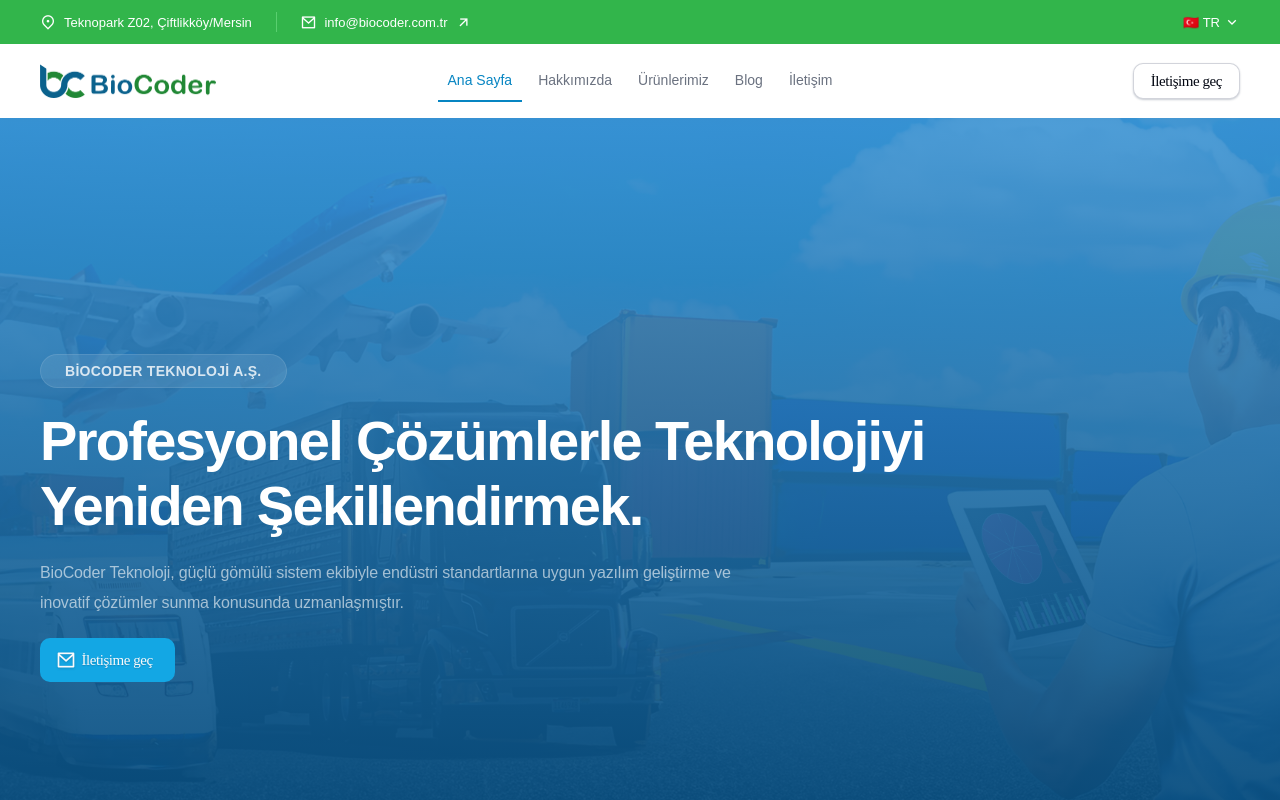
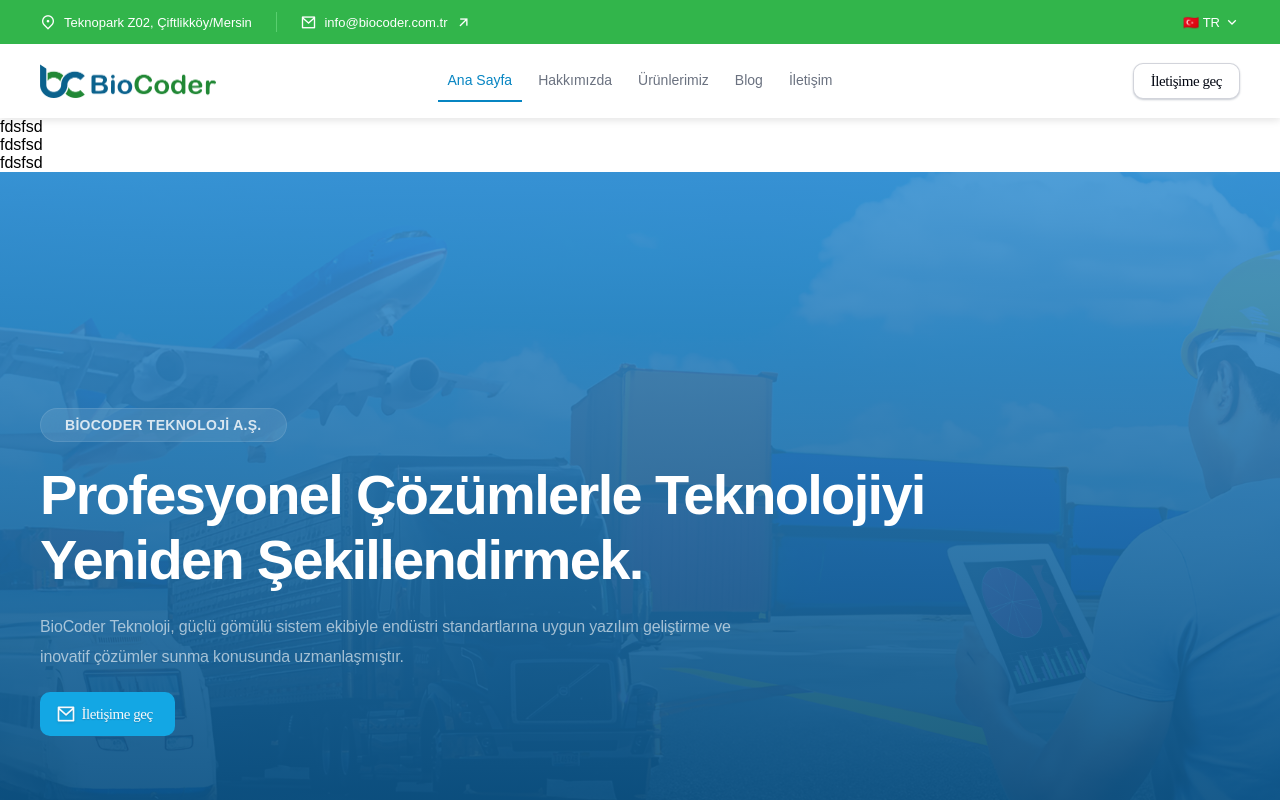
Before and after one commit to ayhangad/Biocoder-Website, a React (Vite) app: page / in a window 1280 px wide. Shown: the top 800 px of the page. Built offline with nearby package versions, Linux system fonts and the light colour scheme; a web font is replaced by a local one.

Commit message:
feat: carousel

```diff
--- a/package.json
+++ b/package.json
@@ -15,7 +15,9 @@
     "react-dom": "^18.2.0",
     "react-helmet": "^6.1.0",
     "react-router-dom": "^6.22.3",
-    "styled-components": "^6.1.8"
+    "react-slick": "^0.30.2",
+    "styled-components": "^6.1.8",
+    "swiper": "^11.1.1"
   },
   "devDependencies": {
     "@types/react": "^18.2.66",
--- /dev/null
+++ b/src/components/shared/Carousel.jsx
@@ -0,0 +1,17 @@
+import React from 'react'
+const Carousel = ({ data = [] }) => {
+    console.log(data)
+    return (
+        <div className="carousel">
+            <div className="carousel-inner">
+                {data.map((item, index) => (
+                    <div key={index} className="carousel-item">
+                        fdsfsd
+                    </div>
+                ))}
+            </div>
+        </div>
+    )
+}
+
+export default Carousel
--- /dev/null
+++ b/src/data/sliderData.json
@@ -0,0 +1,16 @@
+{
+  "sections": [
+    {
+      "title": "Profesyonel Çözümlerle Teknolojiyi Yeniden Şekillendirmek.",
+      "description": "Cihaz Mersin Teknopark Ar-Ge Ofisimizde Yıllar Süren Çalışmalar ve Tecrübe Sonucu Üretilmiştir."
+    },
+    {
+      "title": "2. Profesyonel Çözümlerle Teknolojiyi Yeniden Şekillendirmek.",
+      "description": "2. Cihaz Mersin Teknopark Ar-Ge Ofisimizde Yıllar Süren Çalışmalar ve Tecrübe Sonucu Üretilmiştir."
+    },
+    {
+      "title": "3. Profesyonel Çözümlerle Teknolojiyi Yeniden Şekillendirmek.",
+      "description": "3. Cihaz Mersin Teknopark Ar-Ge Ofisimizde Yıllar Süren Çalışmalar ve Tecrübe Sonucu Üretilmiştir."
+    }
+  ]
+}
--- a/src/pages/Home.jsx
+++ b/src/pages/Home.jsx
@@ -3,18 +3,22 @@ import Hero from '../assets/images/Hero.jpg'
 import Button from '../components/shared/Button'
 import ProductsData from '../data/products.json'
 import { useNavigate } from 'react-router-dom'
-
+import Carousel from "../components/shared/Carousel.jsx";
+import sliderData from "../data/sliderData.json";
 const Home = () => {
     const navigate = useNavigate();
     const mailButton = () => {
         const mailtoLink = `mailto:info@biocoder.com.tr`;
         window.location.href = mailtoLink;
     };
+
     return (
 
         <>
+            <Carousel data={sliderData?.sections} />
+
             <section className='hero'>
-                <img src={Hero} alt="" />
+                <img src={Hero} alt=""/>
                 <div className="lockup">
                     <div className="wrapper">
                         <div className="badge">
@@ -24,9 +28,11 @@ const Home = () => {
                             Profesyonel Çözümlerle Teknolojiyi Yeniden Şekillendirmek.
                         </h1>
                         <p className="lockup-information">
-                            BioCoder Teknoloji, güçlü gömülü sistem ekibiyle endüstri standartlarına uygun yazılım geliştirme ve inovatif çözümler sunma konusunda uzmanlaşmıştır.
+                            BioCoder Teknoloji, güçlü gömülü sistem ekibiyle endüstri standartlarına uygun yazılım
+                            geliştirme ve inovatif çözümler sunma konusunda uzmanlaşmıştır.
                         </p>
-                        <Button onClick={mailButton} type={'button'} disabled={false} innerText={'İletişime geç'} iconL={'mail'} />
+                        <Button onClick={mailButton} type={'button'} disabled={false} innerText={'İletişime geç'}
+                                iconL={'mail'}/>
                     </div>
                 </div>
                 <div className="floating-menu">
@@ -36,7 +42,8 @@ const Home = () => {
                             Kovan Takip <i className='ri-arrow-right-up-line'></i>
                         </span>
                     </a>
-                    <a href='https://portal.biocoder.com.tr/Account/Login' target='_blank' className="floating-item jordy-blue-600">
+                    <a href='https://portal.biocoder.com.tr/Account/Login' target='_blank'
+                       className="floating-item jordy-blue-600">
                         <i className='ri-temp-hot-fill'></i>
                         <span>
                             Sıcaklık Nem Takip <i className='ri-arrow-right-up-line'></i>
@@ -56,7 +63,8 @@ const Home = () => {
                         Ürünlerimiz
                     </h1>
                     <p>
-                        Son yıllarda önemi giderek artan IoT sistemler üzerine uzmanlaşarak bir çok projeye imza atıyoruz.
+                        Son yıllarda önemi giderek artan IoT sistemler üzerine uzmanlaşarak bir çok projeye imza
+                        atıyoruz.
                     </p>
                 </div>
                 <div className="product-list">
@@ -65,7 +73,7 @@ const Home = () => {
                         ProductsData?.sections?.slice(0, 4).map((product, index) => {
                             return (
                                 <div className="product-item">
-                                    <img src={product?.image} alt="" />
+                                    <img src={product?.image} alt=""/>
                                     <div className="product-information">
                                         <span>{product?.title}</span>
                                         <a href={"/products/" + product.sefLink}>Detayları incele</a>
```
Also changed, not shown: src/products.json (deleted, +0 -11 lines), 2 other files (tests, documents, lock files or other folders).
